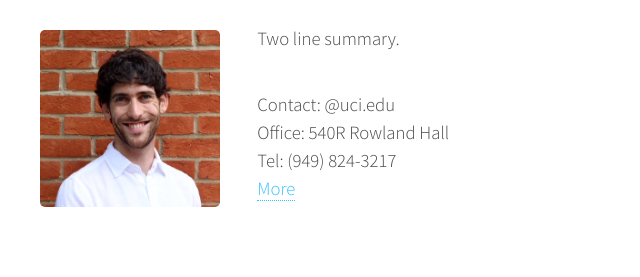
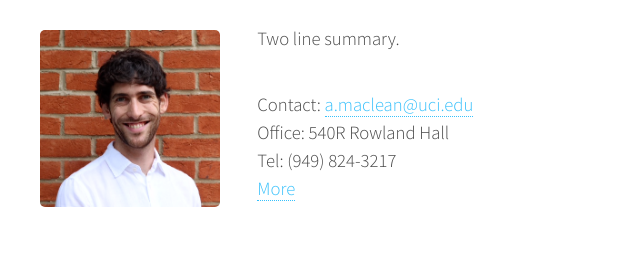
Before and after one commit to NieLab/nielab.github.io, a Jekyll site: the page built from lab-members.html, in a window 1280 px wide. Shown: the part 1830-2107 px from the top of the page, without its empty margins (0-640 px from the left). Built offline with Jekyll 4.4.1, drawn with Linux system fonts in a browser that asks for light colours; some of the changed lines change nothing that is shown.

Commit message:
macbook minor changes

```diff
--- a/assets/css/style.css
+++ b/assets/css/style.css
@@ -768,7 +768,7 @@ li{
 
 
 	#research-banner {
-	        background-image: url("../images/research-banner2.jpg");
+	        background-image: url("../images/research-banner3.jpg");
 		background-position: center center;
 		background-size: cover;
 		height: 22em;
--- a/lab-members.html
+++ b/lab-members.html
@@ -62,9 +62,15 @@ layout: default
 			  <span class="image left"><a href="{{ site.baseurl }}/people/adam-maclean">
 			  <img style="width:180px" src="{{ site.baseurl }}/assets/images/maclean1.png" alt="" /></a></span>
 			  <p> Two line summary. </p>
-			  <p> Contact: @uci.edu<br>
-			  Office: 540R Rowland Hall<br>
-			  Tel: (949) 824-3217 <br>
+			  <p> Contact:
+                          <script language="JavaScript">
+                             var username = "a.maclean";
+                             var hostname = "uci.edu";
+                             var linktext = username + "@" + hostname ;
+                             document.write("<a href='" + "mail" + "to:" + username + "@" + hostname + "'>" + linktext + "</a>");
+                          </script><br>
+                          Office: 540R Rowland Hall<br>
+                          Tel: (949) 824-3217 <br>
 			  <a href="{{ site.baseurl }}/people/adam-maclean"> More </a></p><br>
 
 
```
Also changed, not shown: assets/images/research-banner3.jpg (added).
